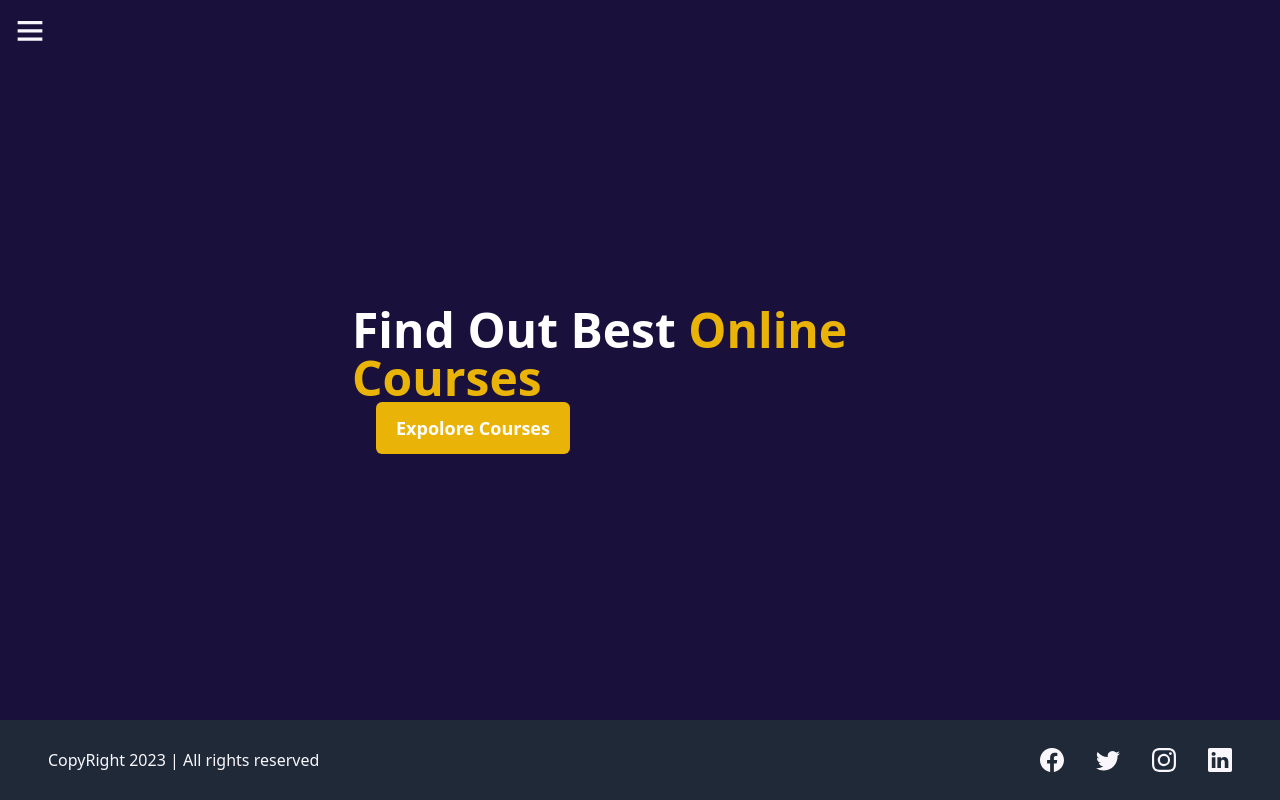
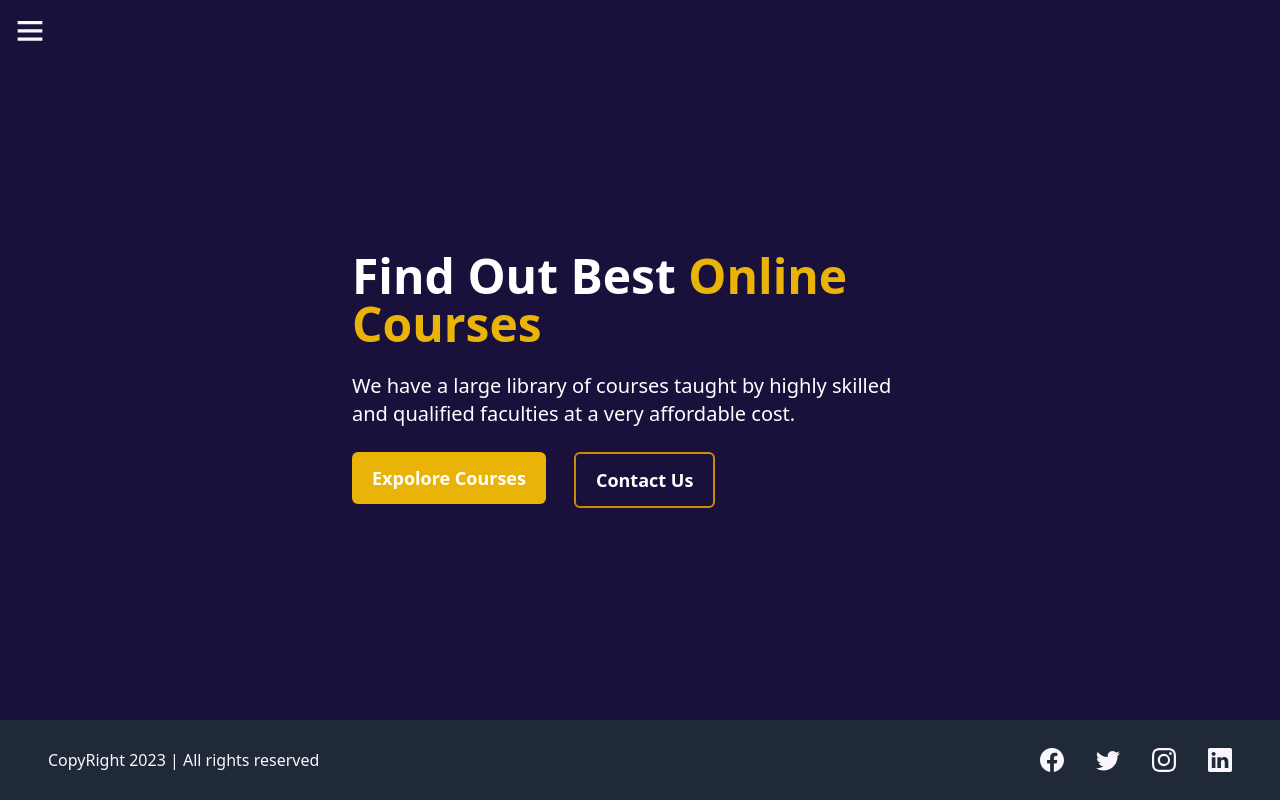
Before and after one commit to Sohel-786/LMS, a React (Vite) app in the folder client/: page / in a window 1280 px wide. Built offline with nearby package versions, Linux system fonts and the light colour scheme.

Commit message:
Building Pages

```diff
--- a/client/index.html
+++ b/client/index.html
@@ -6,7 +6,7 @@
     <title>Vite + React</title>
     <link rel="stylesheet" href="./src/index.css">
   </head>
-  <body class="min-h-screen" data-theme='synthwave'>
+  <body data-theme='synthwave'>
     <div id="root"></div>
     <script type="module" src="/src/main.jsx"></script>
   </body>
--- a/client/src/pages/Home.jsx
+++ b/client/src/pages/Home.jsx
@@ -5,16 +5,27 @@ function Home() {
   return (
     <HomeLayout>
       <div className="pt-10 text-white flex items-center justify-center gap-10 mx-16 h-[90vh]">
-        <div className="w-1/2 space-x-6">
+        <div className="w-1/2 space-y-6">
+
           <h1 className="text-5xl font-semibold">
             Find Out Best{" "}
             <span className="text-yellow-500 font-bold">Online Courses</span>
           </h1>
 
-          <div className="space-x-6">
+          <p className="text-xl">
+            We have a large library of courses taught by highly skilled and qualified faculties at a very affordable cost.
+          </p>
+
+          <div className="flex gap-7">
             <Link to="/courses">
-              <button className="bg-yellow-500 px-5 py-3 rounded-md font-semibold text-lg">
+              <button className="bg-yellow-500 px-5 py-3 rounded-md font-semibold text-lg cursor-pointer hover:bg-yellow-600 transition-all ease-in-out duration-300">
                 Expolore Courses
+              </button>
+            </Link>
+
+            <Link>
+            <button className="bg-transparent px-5 py-3 border-2 border-yellow-600 rounded-md font-semibold text-lg cursor-pointer hover:bg-yellow-600 transition-all ease-in-out duration-300">
+                Contact Us
               </button>
             </Link>
           </div>
```
